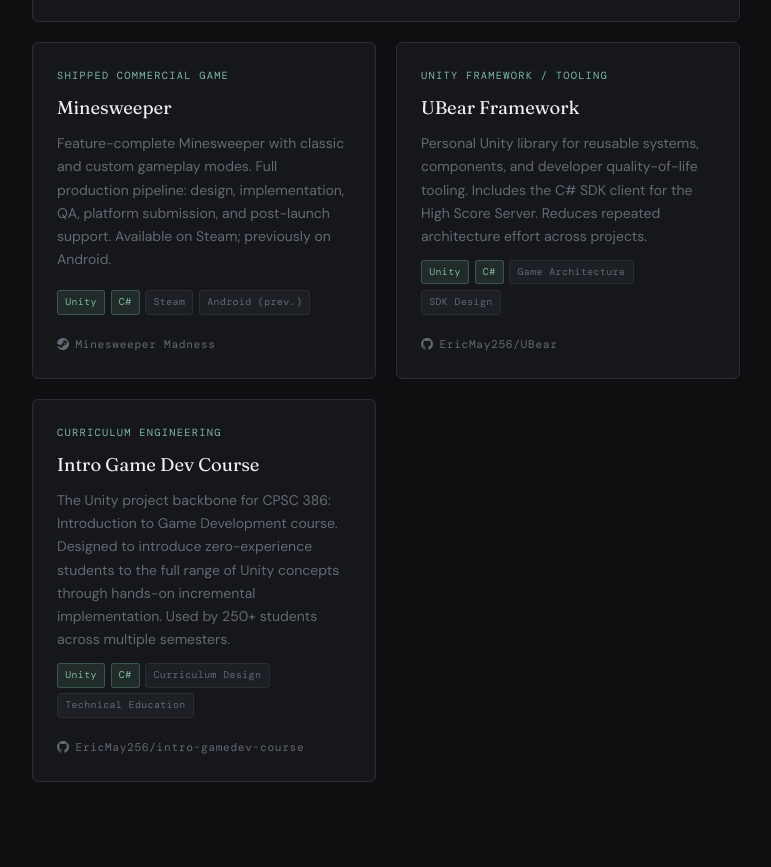
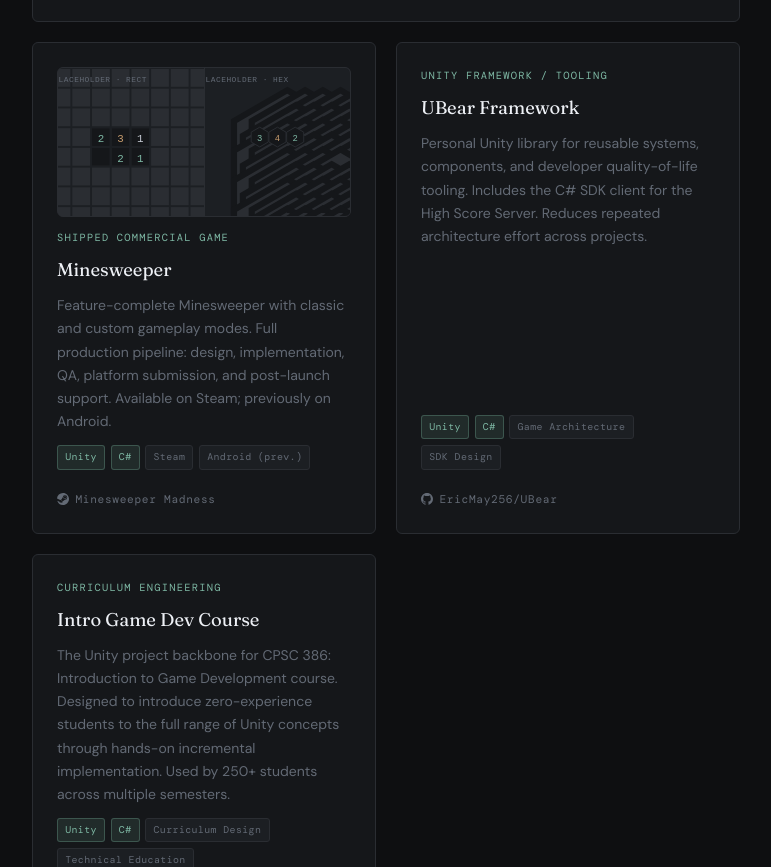
Before and after one commit to EricMay256/ericmay256.github.io, a plain HTML site: page index.html in a window 1280 px wide. Shown: the part 1112-1979 px from the top of the page, without its empty margins (344-1115 px from the left). Drawn offline with nearby package versions, Linux system fonts and the light colour scheme; a web font is replaced by a local one.

Commit message:
feat: add image banner to Minesweeper project card with placeholder assets

```diff
--- a/index.html
+++ b/index.html
@@ -328,6 +328,24 @@
 
     .tag.accent { color: var(--accent); border-color: rgba(126, 184, 164, 0.3); background: var(--accent-glow); }
 
+    /* ─── Project card media strip ───────────────────────────────────── */
+    .card-media {
+      display: flex;
+      gap: 1px;                     /* hairline divider via background showing through */
+      background: var(--border);
+      border: 1px solid var(--border);
+      border-radius: var(--radius);
+      overflow: hidden;
+      height: 150px;
+      flex-shrink: 0;
+    }
+    .card-media img {
+      flex: 1 1 0;
+      width: 0;
+      height: 100%;
+      object-fit: cover;
+      display: block;
+    }
     .project-link {
       display: inline-flex;
       align-items: center;
@@ -534,6 +552,7 @@
       #main { padding: 2.5rem 1.5rem 3rem; }
 
       .projects-grid { grid-template-columns: 1fr; }
+      .card-media { height: 180px; }
       .project-card.featured { flex-direction: column; }
       .project-card.featured .project-side { width: 100%; }
 
@@ -715,8 +734,12 @@
             </div>
           </div>
 
-          <!-- Minesweeper -->
+<!-- Minesweeper -->
           <a class="project-card" href="https://store.steampowered.com/app/2425970/Minesweeper_Madness/" target="_blank" rel="noopener">
+            <div class="card-media" aria-hidden="true">
+              <img src="assets/projects/minesweeper/rect-grid.svg" alt="" loading="lazy" />
+              <img src="assets/projects/minesweeper/hex-grid.svg"  alt="" loading="lazy" />
+            </div>
             <span class="project-label">Shipped Commercial Game</span>
             <h3>Minesweeper</h3>
             <p>
```
Also changed, not shown: assets/projects/minesweeper/hex-grid.svg (added), assets/projects/minesweeper/rect-grid.svg (added).
